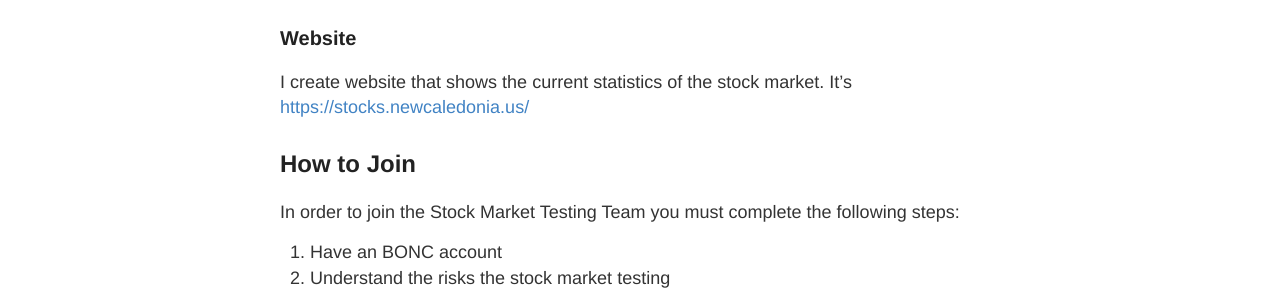
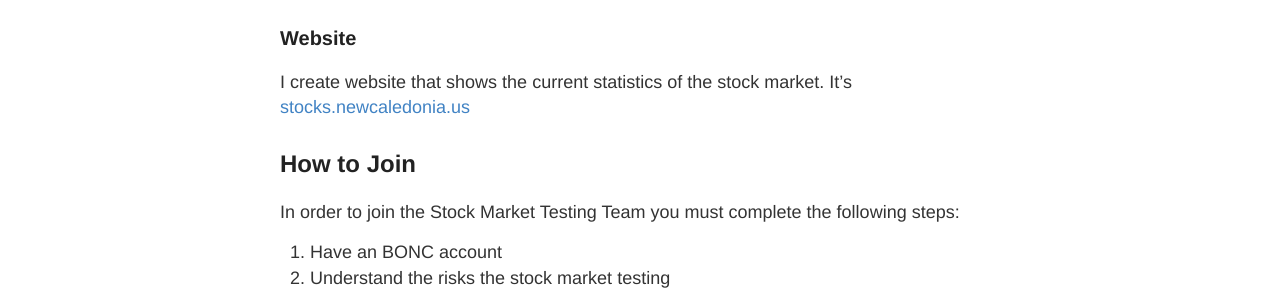
Before and after one commit to NewCaledoniaDevTeam/MountainMessage, a Jekyll site: the page built from _posts/2021-7-29-Stocks.md, in a window 1280 px wide. Shown: the part 992-1282 px from the top of the page. Built offline with Jekyll 4.4.1, drawn with Linux system fonts in a browser that asks for light colours; comment, search, counter and statistics services are not loaded; some of the changed lines change nothing that is shown.

Commit message:
Update 2021-7-29-Stocks.md

```diff
--- a/_posts/2021-7-29-Stocks.md
+++ b/_posts/2021-7-29-Stocks.md
@@ -27,7 +27,7 @@ Only Commands that Admins have access to
 
 ### Website
 
-I create website that shows the current statistics of the stock market. It's [https://stocks.newcaledonia.us/](stocks.newcaledonia.us)
+I create website that shows the current statistics of the stock market. It's [stocks.newcaledonia.us](https://stocks.newcaledonia.us/)
 
 ## How to Join
 
```
